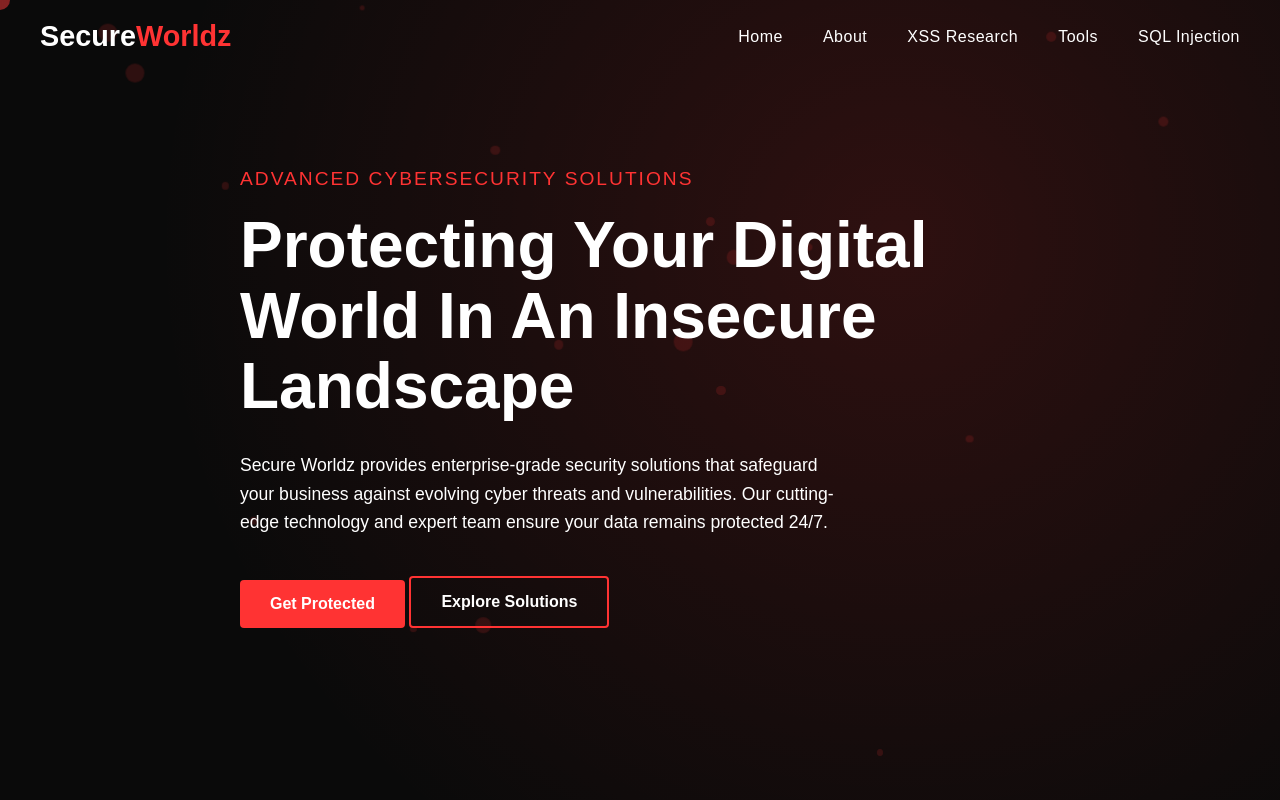
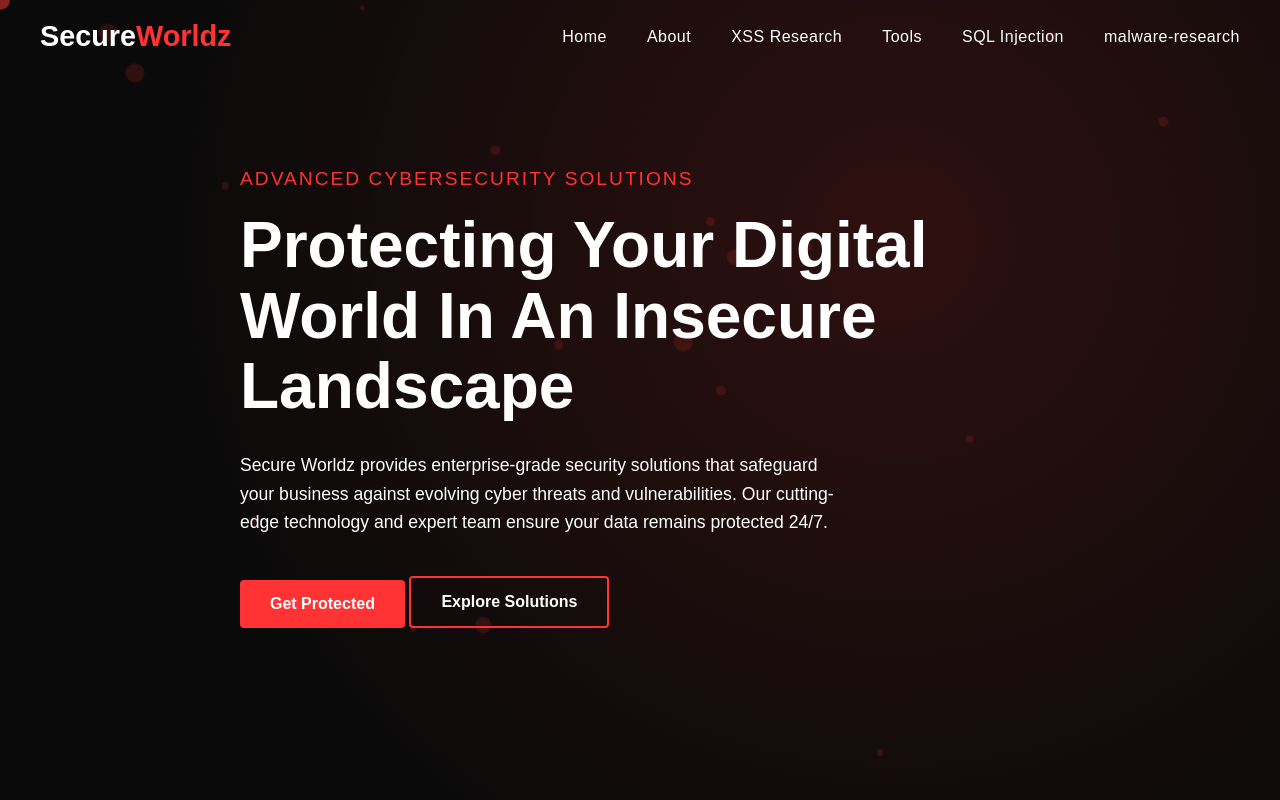
Before and after one commit to Wb-World/secure-worldz.today-0004, a plain HTML site: page index.html in a window 1280 px wide. Shown: the top 800 px of the page. Drawn offline with Linux system fonts and the light colour scheme; a web font is replaced by a local one.

Commit message:
Update index.html

```diff
--- a/index.html
+++ b/index.html
@@ -36,6 +36,7 @@
                 <li><a href="reflected-xss.html">XSS Research</a></li>
                 <li><a href="information-gathering.html">Tools</a></li>
                 <li><a href="sql-injection.html">SQL Injection</a></li>
+                <li><a href="malware-research.html">malware-research</a></li>
             </ul>
         </nav>
         <div class="menu-btn">
```
